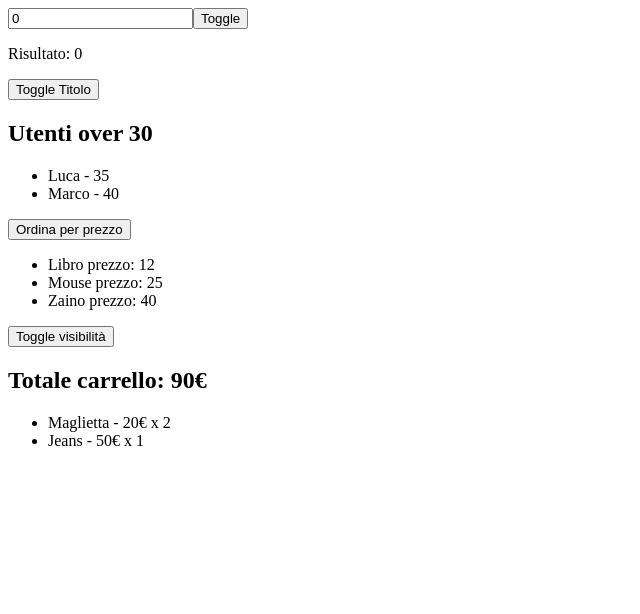
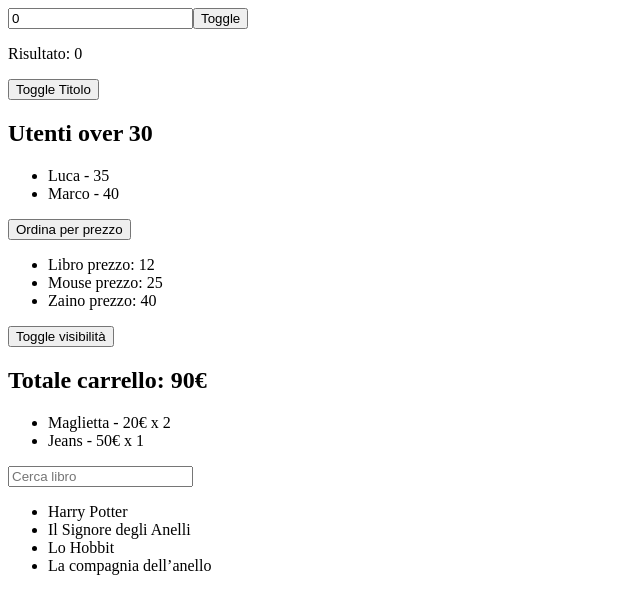
Before and after one commit to AngelaFerraro18/esercizi-react-avanzato-useMemo, a React (Vite) app: page / in a window 1280 px wide. Shown: the top 614 px of the page, without its empty margins (0-640 px from the left). Built offline with nearby package versions, Linux system fonts and the light colour scheme.

Commit message:
feat: ex 5 completed ->  implement useMemo for filtering books in FiltroLibri component

```diff
--- a/src/App.jsx
+++ b/src/App.jsx
@@ -1,3 +1,4 @@
+import FiltroLibri from "./components/BookFilter";
 import SlowSquareCalculator from "./components/Calculator";
 import Carrello from "./components/Carrello";
 import OrdinaProdotti from "./components/sortOrder";
@@ -11,6 +12,7 @@ function App() {
       <FiltroUtenti />
       <OrdinaProdotti />
       <Carrello />
+      <FiltroLibri />
     </>
   )
 }
--- a/src/components/BookFilter.jsx
+++ b/src/components/BookFilter.jsx
@@ -11,7 +11,11 @@ function FiltroLibri() {
     const [query, setQuery] = useState('');
 
     // TODO: filtra libri che includono la query nel titolo
-    const libriFiltrati = null;
+    const libriFiltrati = useMemo(() => {
+
+        return libri.filter(l => l.titolo.toLowerCase().includes(query.trim().toLowerCase()));
+
+    }, [query]);
 
     return (
         <div>
```
